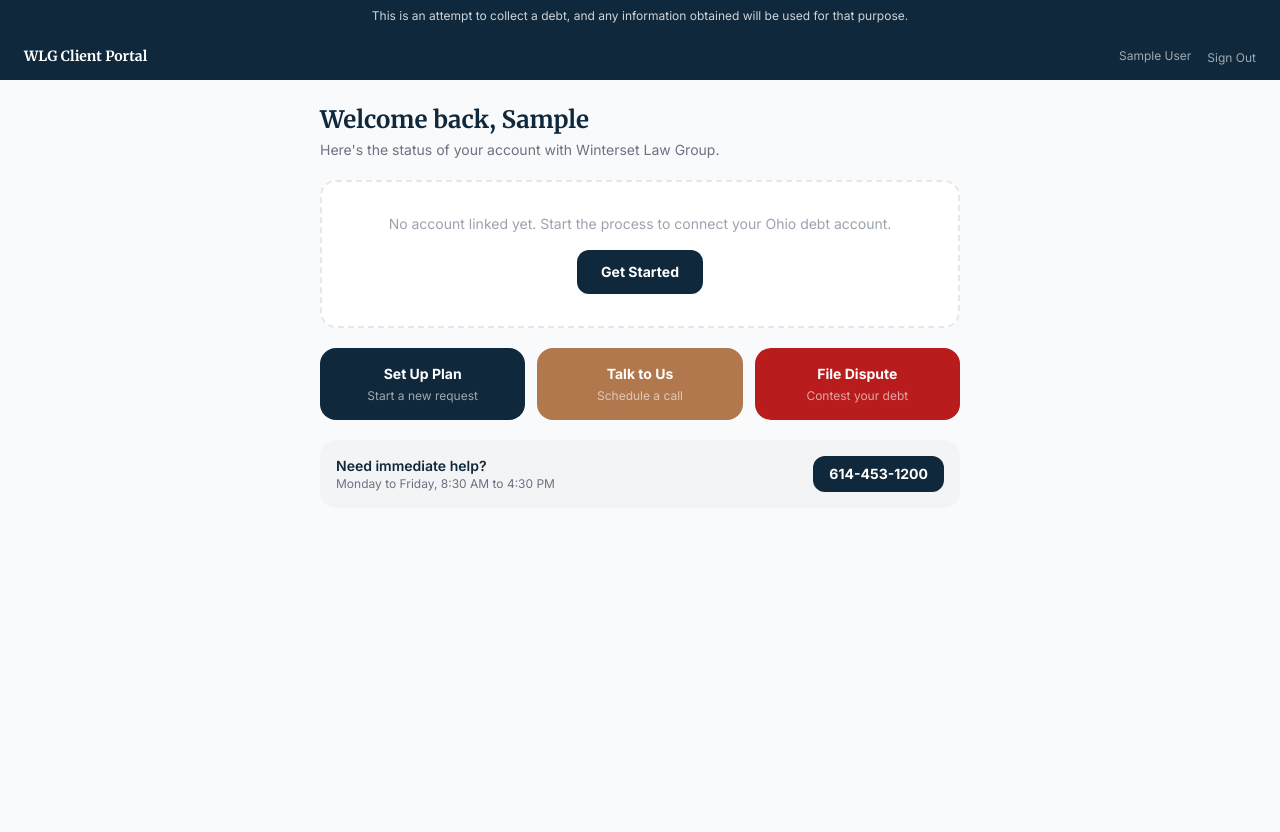
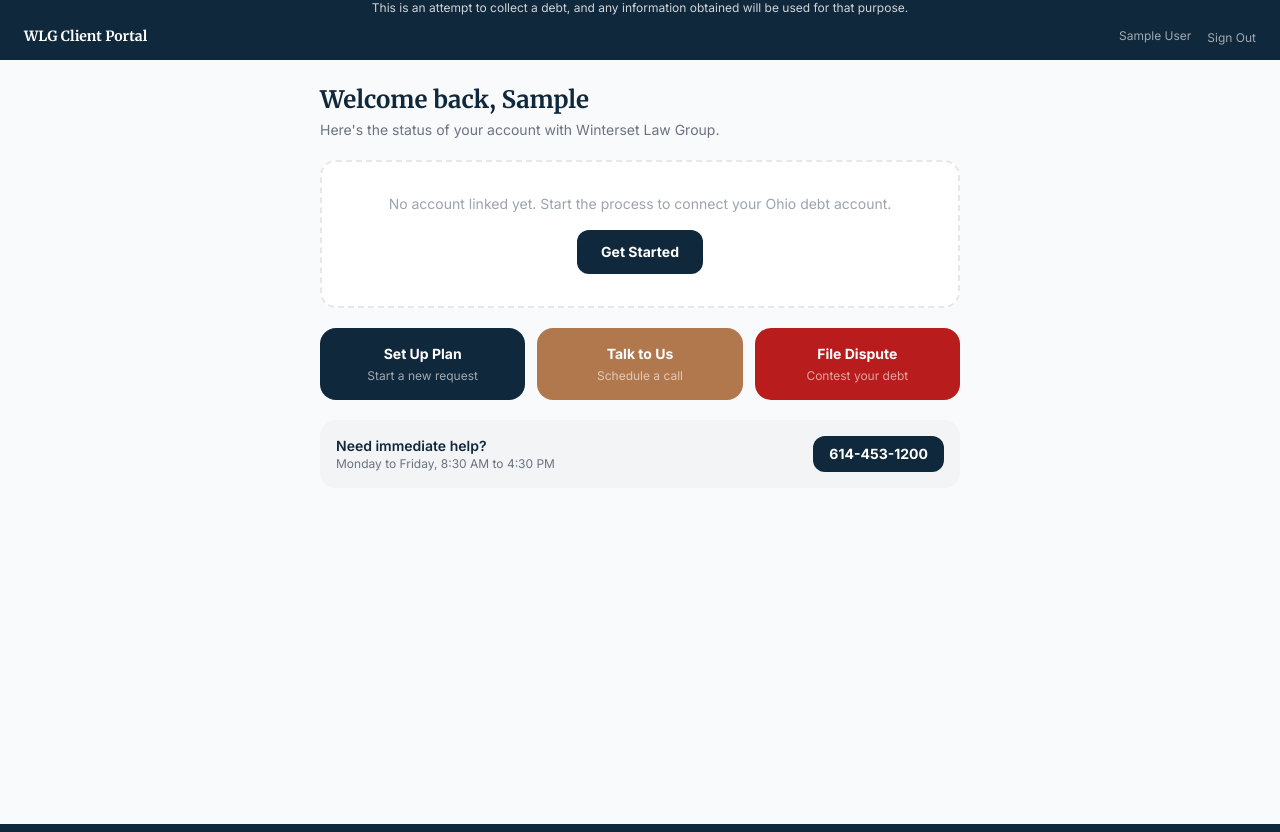
Before and after one commit to anibhati/Winterset-Law-Group, a Next.js app: page /dashboard in a window 1280 px wide. Built offline with nearby package versions, Linux system fonts and the light colour scheme; no server answers; the database is empty; sample sign-in values are in the browser's storage.

Commit message:
fix: iOS safe area padding on headers and disclosure banner

```diff
--- a/capacitor.config.ts
+++ b/capacitor.config.ts
@@ -8,11 +8,6 @@
     url: 'https://winterset-law-group.vercel.app',
     cleartext: false,
   },
-  ios: {
-    contentInset: 'always',
-    backgroundColor: '#10283B',
-    scrollEnabled: true,
-  },
 };
 
 export default config;
--- a/src/app/(dashboard)/layout.tsx
+++ b/src/app/(dashboard)/layout.tsx
@@ -12,7 +12,7 @@
 
   return (
     <div className="min-h-screen bg-gray-50 flex flex-col">
-      <header className="bg-navy-900 text-white py-3 px-4 sm:px-6 flex items-center justify-between sticky top-0 z-40">
+      <header className="bg-navy-900 text-white py-3 px-4 sm:px-6 flex items-center justify-between sticky top-0 z-40" style={{ paddingTop: "env(safe-area-inset-top)" }}>
         <Link href="/dashboard" className="font-serif font-bold text-white hover:text-gold-400 transition-colors text-sm">
           {FIRM.shortName} Client Portal
         </Link>
--- a/src/app/globals.css
+++ b/src/app/globals.css
@@ -74,3 +74,9 @@
   overscroll-behavior: none;
   background-color: #10283B;
 }
+
+/* iOS Capacitor safe area */
+html {
+  background-color: #10283B;
+  overscroll-behavior: none;
+}
--- a/src/app/layout.tsx
+++ b/src/app/layout.tsx
@@ -16,6 +16,7 @@
   width: "device-width",
   initialScale: 1,
   maximumScale: 1,
+  viewportFit: "cover",
 };
 
 export const metadata: Metadata = {
@@ -38,7 +39,7 @@
   return (
     <html lang="en" className={`${inter.variable} ${merriweather.variable}`}>
       <body className="min-h-screen flex flex-col bg-gray-50">
-        <div className="disclosure-banner" role="banner" aria-label="Debt collection disclosure">
+        <div className="disclosure-banner" style={{ paddingTop: "env(safe-area-inset-top)" }} role="banner" aria-label="Debt collection disclosure">
           {DISCLOSURES.debtCollection}
         </div>
         <Providers>{children}</Providers>
--- a/src/components/layout/Header.tsx
+++ b/src/components/layout/Header.tsx
@@ -17,7 +17,7 @@
   const [menuOpen, setMenuOpen] = useState(false);
 
   return (
-    <header className="bg-navy-900 header-shadow sticky top-0 z-50">
+    <header className="bg-navy-900 header-shadow sticky top-0 z-50" style={{ paddingTop: "env(safe-area-inset-top)" }}>
       <div className="mx-auto max-w-7xl px-4 sm:px-6 lg:px-8">
         <div className="flex h-16 items-center justify-between">
           {/* Logo */}
```
Also changed, not shown: 1 other file (tests, documents, lock files or other folders).
